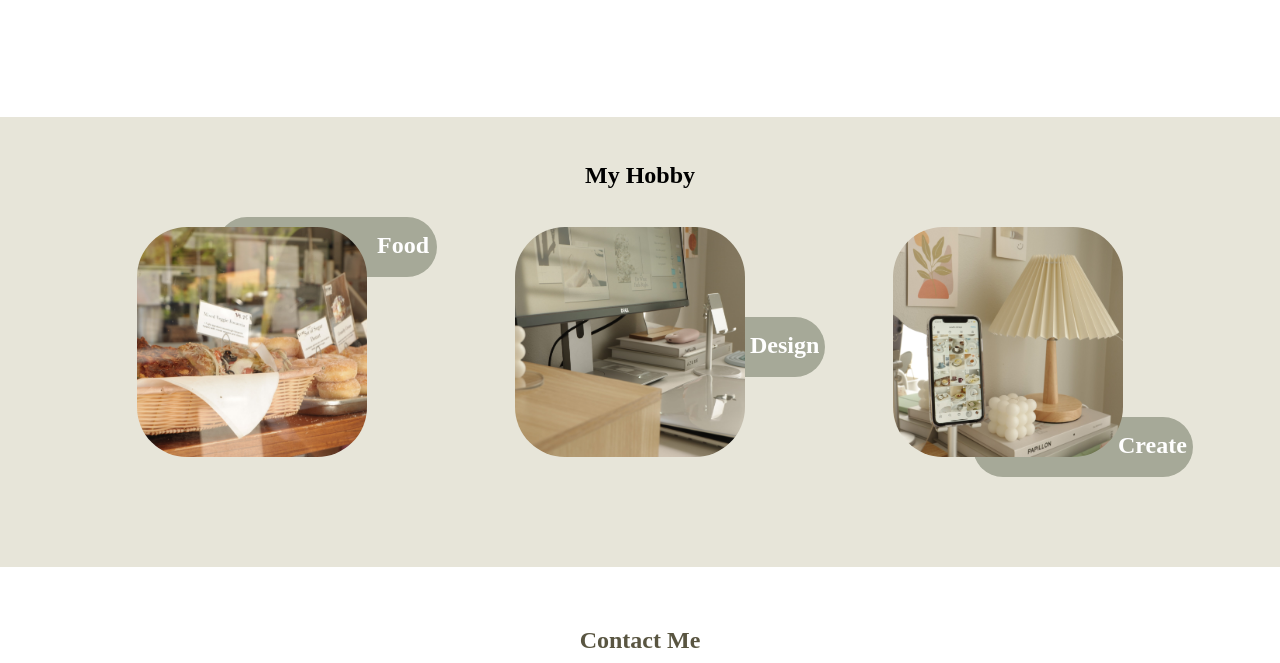
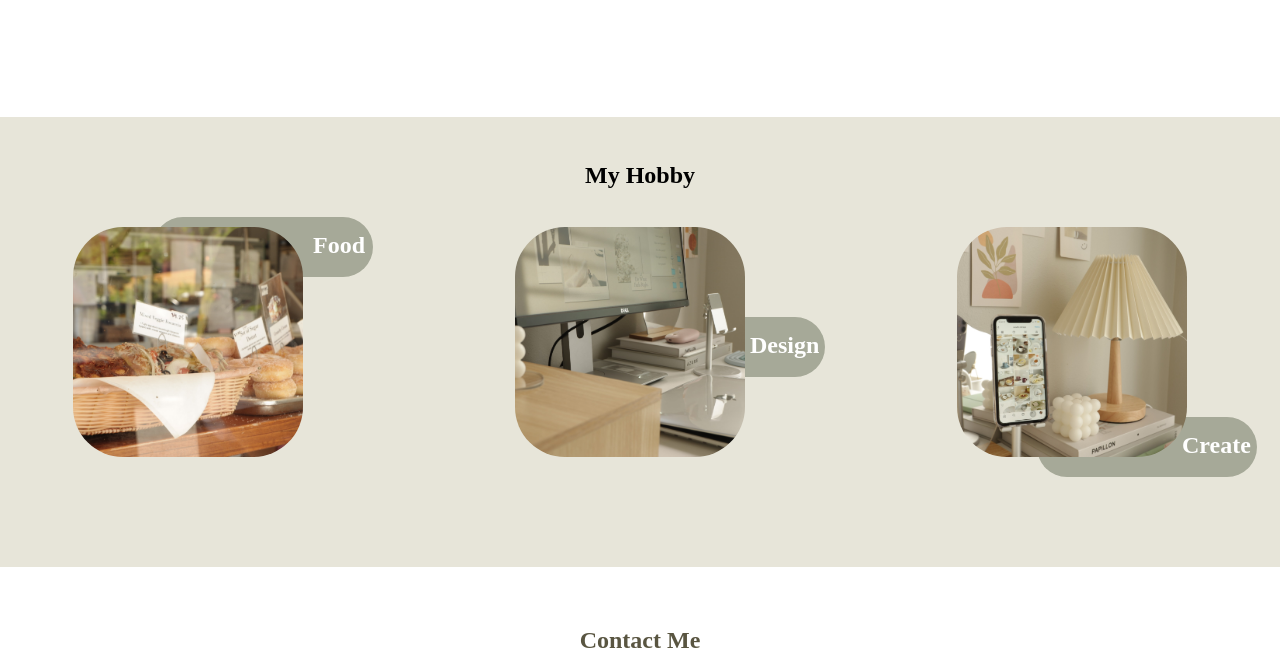
Before and after one commit to chloeNgo99/chloeNgo1704.github.io, a plain HTML site: page index.html in a window 1280 px wide. Shown: the part 2837-3500 px from the top of the page. Drawn offline with Linux system fonts and the light colour scheme.

Commit message:
Update style.css

```diff
--- a/style.css
+++ b/style.css
@@ -262,7 +262,7 @@
     top: 100px;
     height: 260px;
     display: grid;
-    grid-gap: 8em;
+    grid-gap: 12em;
     grid-template-columns: repeat(3, 250px);
 
   }
```
